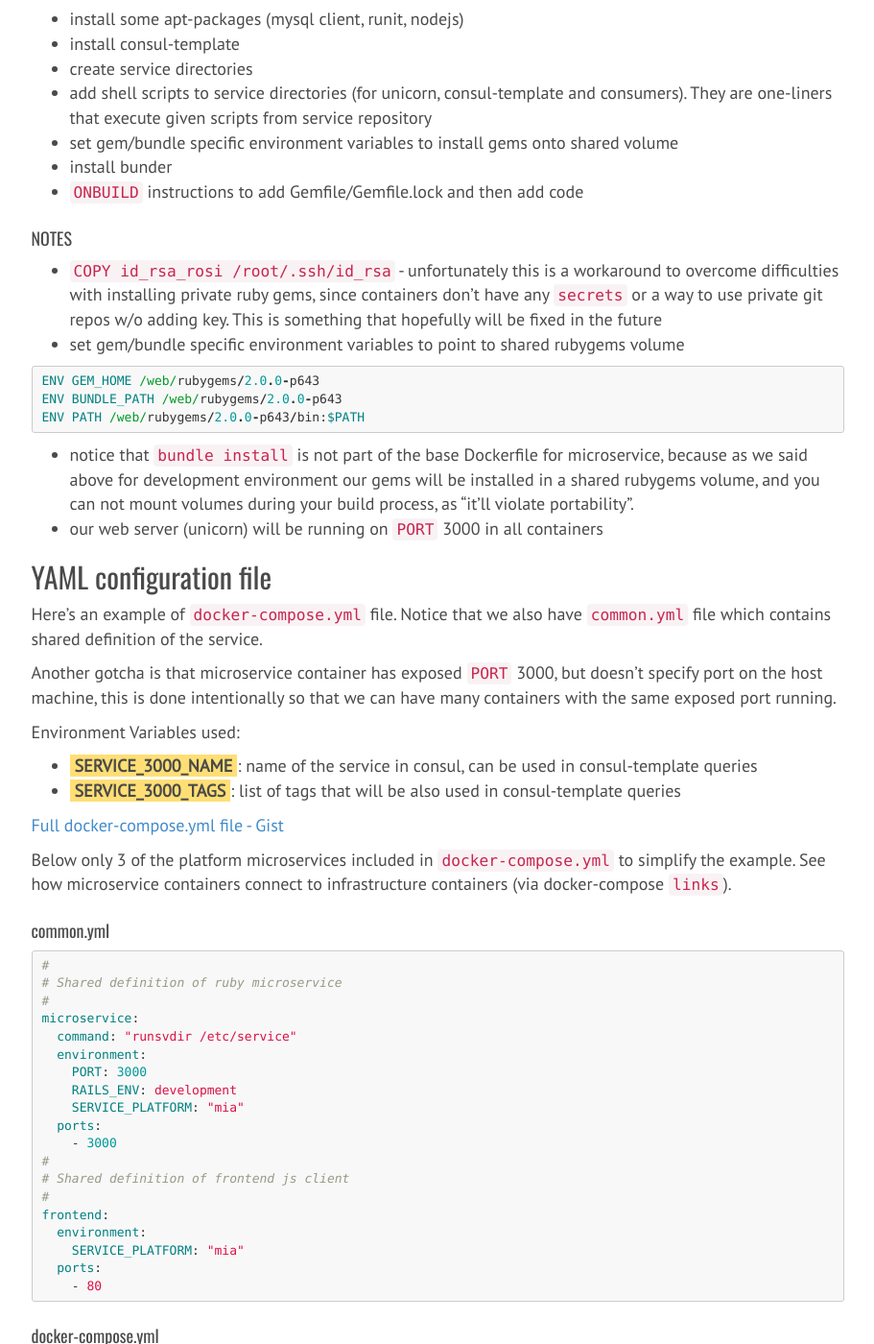
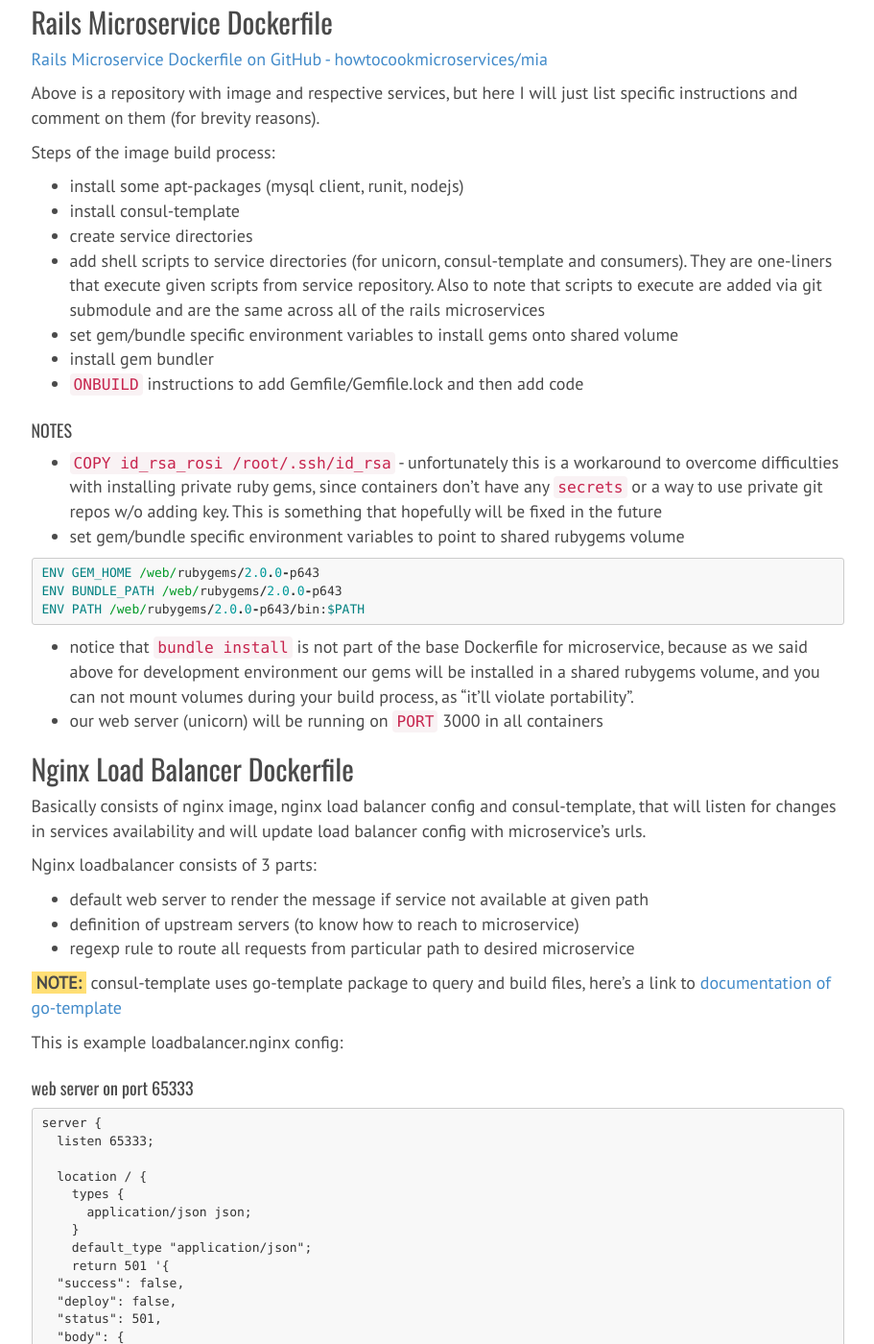
Before and after one commit to avgx/howtocookmicroservices.github.io, a Jekyll site: the page built from _posts/2015-04-02-docker-compose.markdown, in a window 1280 px wide and 1400 px high, scrolled down 7367 px. Shown: the whole window at 96% size, without its empty margins (330-1241 px from the left). Built offline with Jekyll 4.4.1, drawn with Linux system fonts in a browser that asks for light colours; comment, search, counter and statistics services are not loaded; some of the changed text lies outside the part shown.

Commit message:
update docker-compose guide with load balancer config example

```diff
--- a/_posts/2014-11-02-communication.markdown
+++ b/_posts/2014-11-02-communication.markdown
@@ -40,7 +40,7 @@
 
 Now let's cover 2 types of asynchronous communication and which one to use on example.
 
-### Example
+#### Example
 Imagine we have inventory service that either monitors file on FTP from warehouse or receives a request from warehouse about incoming SKU. When we get new information about SKU, few things should happen:
 
 - record new numbers for SKU
--- a/_posts/2015-04-02-docker-compose.markdown
+++ b/_posts/2015-04-02-docker-compose.markdown
@@ -45,7 +45,7 @@
         * **code** must be **mounted to container**, so that changes will instantly appear in container
     1. to run as QA/Testing environments (by testing environment here we mean execution of automated acceptance tests)
         * make **containers portable**
-        * run **bundle install** as part of build process
+        * run **bundle install** as part of build process (where `bundle install` is part of Dockerfile)
         * cover further enhancements we can make to improve our Continuous Integration and Continuous Delivery flow
         * outline what Continuous Delivery flow would look like
 
@@ -92,12 +92,14 @@
 
 There are **2 main logical groups of containers**:
 
-  - our **microservices** (on the diagram inside light grey colored box)
-  - other **'infrastructure' services** like database, elastic, memcache and rabbitmq (on the diagram inside dark blue box). These are built and deployed straight from image pulled from official Docker registry. So nothing fancy.
+  - **microservices** (on the diagram inside light grey colored box)
+  - **'infrastructure' services** like database, elastic, memcache and rabbitmq (on the diagram inside dark blue box). These are built and deployed straight from image pulled from official Docker registry. So nothing fancy.
 
 (I figured combining containers into logical groups would help picture this integration easier, as having arrows from every microservice container to 'infrastructure' service container will make diagram cluttered so it'll be hard to understand)
 
 **Containers running microservices** are connected to **“infrastructure”** service **containers** using Docker Compose’s **links** instruction, which automatically links one container to another and enables sharing connection strings via environment variables, so in our service `config/database.yml` file you’ll specify connection details using environment varaibles, something like this:
+
+#### config/database.yml
 
 {% highlight yaml %}
 #
@@ -202,9 +204,9 @@
     [Shane Sveller - Load-balancing Docker containers with Nginx and Consul-Template](https://tech.bellycard.com/blog/load-balancing-docker-containers-with-nginx-and-consul-template/)
 1. Data-only containers
   + for database data
-  + for RubyGems
+  + for RubyGems (**NOTE**: this is **only for development environment**)
 
-    Because we want to have persisted ruby gems outside of our microservice too.
+    Because we want to have persisted ruby gems outside of our microservice too. (again, only in development environment)
 
     Implementation is fairly straightforward:
 
@@ -233,14 +235,16 @@
 
   The most interesting 2 docker images of this setup are (we'll cover them below):
 
+  - rails microservice docker image [available on github - howtocookmicroservices/mia](https://github.com/howtocookmicroservices/mia)
   - nginx load-balancer docker image
-  - rails microservice docker image [available on github - akurkin/mia](https://github.com/akurkin/mia)
 
   Why? Because rest of **services** we are having **are built from publicly avaialble docker images**, meaning we don't have to do any setup to make it work.
 
+
+
 ## Rails Microservice Dockerfile
 
-[Rails Microservice Dockerfile on GitHub - akurkin/mia](https://github.com/akurkin/mia)
+[Rails Microservice Dockerfile on GitHub - howtocookmicroservices/mia](https://github.com/howtocookmicroservices/mia)
 
 Above is a repository with image and respective services, but here I will just list specific instructions and comment on them (for brevity reasons).
 
@@ -249,9 +253,9 @@
 - install some apt-packages (mysql client, runit, nodejs)
 - install consul-template
 - create service directories
-- add shell scripts to service directories (for unicorn, consul-template and consumers). They are one-liners that execute given scripts from service repository
+- add shell scripts to service directories (for unicorn, consul-template and consumers). They are one-liners that execute given scripts from service repository. Also to note that scripts to execute are added via git submodule and are the same across all of the rails microservices
 - set gem/bundle specific environment variables to install gems onto shared volume
-- install bunder
+- install gem bundler
 - `ONBUILD` instructions to add Gemfile/Gemfile.lock and then add code
 
 #### NOTES
@@ -265,6 +269,68 @@
 {% endhighlight %}
 - notice that `bundle install` is not part of the base Dockerfile for microservice, because as we said above for development environment our gems will be installed in a shared rubygems volume, and you can not mount volumes during your build process, as "it'll violate portability".
 - our web server (unicorn) will be running on `PORT` 3000 in all containers
+
+## Nginx Load Balancer Dockerfile
+
+Basically consists of nginx image, nginx load balancer config and consul-template, that will listen for changes in services availability and will update load balancer config with microservice's urls.
+
+Nginx loadbalancer consists of 3 parts:
+
+  - default web server to render the message if service not available at given path
+  - definition of upstream servers (to know how to reach to microservice)
+  - regexp rule to route all requests from particular path to desired microservice
+
+  **NOTE:** consul-template uses go-template package to query and build files, here's a link to [documentation of go-template](http://golang.org/pkg/text/template/)
+
+This is example loadbalancer.nginx config:
+
+#### web server on port 65333
+    server {
+      listen 65333;
+
+      location / {
+        types {
+          application/json json;
+        }
+        default_type "application/json";
+        return 501 '{
+      "success": false,
+      "deploy": false,
+      "status": 501,
+      "body": {
+        "message": "No available upstream servers at current route from consul"
+      }
+    }';
+      }
+    }
+
+#### upstream server (get from consul)
+
+{% highlight bash %}
+upstream user {
+  least_conn;{% raw %}
+  {{ range service "backend.user" }}
+  server {{.Address}}:{{.Port}} max_fails=3 fail_timeout=60 weight=1;
+  {{else}}
+  server 127.0.0.1:65333;
+  {{end}}{% endraw %}
+}
+{% endhighlight %}
+
+#### load balancer rule
+    server {
+      listen 80;
+      #
+      # ...
+      #
+      location /user_service {
+        proxy_pass http://user;
+      }
+      #
+      # ...
+      #
+    }
+
 
 ## YAML configuration file
 
```
Also changed, not shown: other parts of _posts/2015-04-02-docker-compose.markdown (+4 -13 lines).
